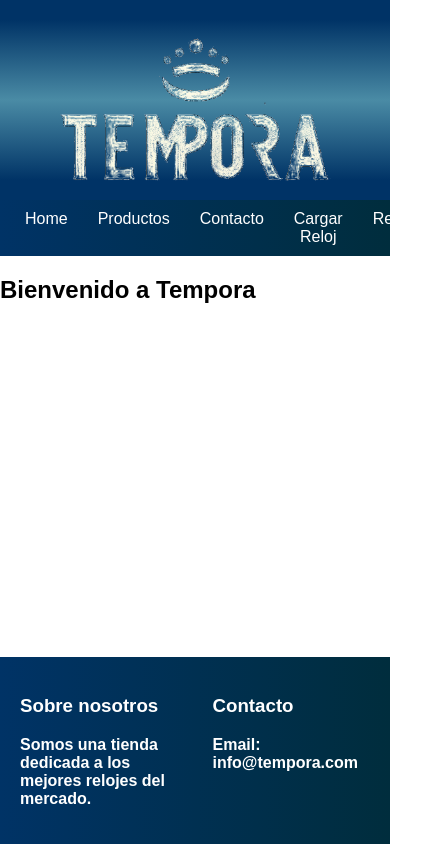
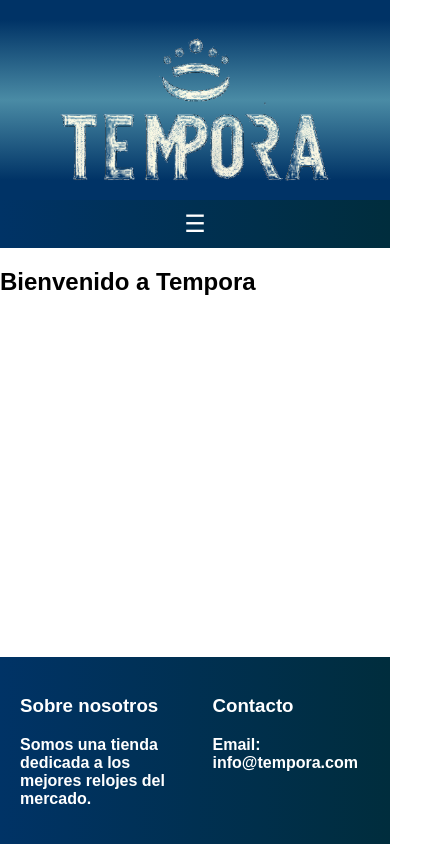
Before and after one commit to nanomelk/tempora, a React (Create React App) app: page / in a window 390 px wide. Shown: the whole page, 447 px wide, since content can reach past the window. Built offline with nearby package versions, Linux system fonts and the light colour scheme.

Commit message:
Mejoras en menu

```diff
--- a/src/App.css
+++ b/src/App.css
@@ -1,4 +1,6 @@
 /* src/App.css */
+
+
 
 html, body {
   margin: 0;
@@ -317,3 +319,59 @@ p {
   background-color: rgba(0, 0, 0, 0.5);
   z-index: 999; /* Below the popup but above other content */
 }
+
+/* Estilos para el Navbar */
+.nav {
+  background: linear-gradient(to right, #003366, #002d3d); /* Gradiente azul marino */
+  padding: 10px;
+  text-align: center;
+  position: relative; /* Asegura que el toggle esté alineado correctamente */
+}
+
+.nav-list {
+  list-style-type: none;
+  padding: 0;
+  margin: 0;
+  display: flex;
+  flex-direction: row;
+  justify-content: center;
+  transition: max-height 0.3s ease-out;
+}
+
+.nav-item {
+  margin: 0 15px;
+}
+
+.nav-item a {
+  color: white;
+  text-decoration: none;
+}
+
+/* Icono para el menú desplegable */
+.nav-toggle {
+  display: none; /* Oculto en pantallas grandes */
+  cursor: pointer;
+  font-size: 24px;
+  color: white;
+}
+
+/* Media Query para pantallas pequeñas (móviles) */
+@media (max-width: 768px) {
+  .nav-list {
+    flex-direction: column;
+    max-height: 0; /* Oculta el menú por defecto */
+    overflow: hidden;
+  }
+
+  .nav-list.open {
+    max-height: 300px; /* Altura máxima cuando está abierto */
+  }
+
+  .nav-toggle {
+    display: block; /* Mostrar el botón en pantallas pequeñas */
+  }
+
+  .nav-item {
+    margin: 10px 0; /* Espacio entre los items en vista móvil */
+  }
+}
--- a/src/components/NavBar.js
+++ b/src/components/NavBar.js
@@ -1,16 +1,29 @@
-// src/components/NavBar.js
-import React from 'react';
+import React, { useState } from 'react';
 import { Link } from 'react-router-dom';
 
 const NavBar = () => {
+    const [isOpen, setIsOpen] = useState(false);
+
+    const toggleMenu = () => {
+        setIsOpen(!isOpen);
+    };
+
+    // Función para cerrar el menú al seleccionar una opción
+    const closeMenu = () => {
+        setIsOpen(false);
+    };
+
     return (
         <nav className="nav">
-            <ul className="nav-list">
-                <li className="nav-item"><Link to="/">Home</Link></li>
-                <li className="nav-item"><Link to="/productos">Productos</Link></li>
-                <li className="nav-item"><Link to="/contacto">Contacto</Link></li>
-                <li className="nav-item"><Link to="/cargar-reloj">Cargar Reloj</Link></li>
-                <li className="nav-item"><Link to="/registro">Registro</Link></li>
+            <div className="nav-toggle" onClick={toggleMenu}>
+                ☰
+            </div>
+            <ul className={`nav-list ${isOpen ? 'open' : ''}`}>
+                <li className="nav-item" onClick={closeMenu}><Link to="/">Home</Link></li>
+                <li className="nav-item" onClick={closeMenu}><Link to="/productos">Productos</Link></li>
+                <li className="nav-item" onClick={closeMenu}><Link to="/contacto">Contacto</Link></li>
+                <li className="nav-item" onClick={closeMenu}><Link to="/cargar-reloj">Cargar Reloj</Link></li>
+                <li className="nav-item" onClick={closeMenu}><Link to="/registro">Registro</Link></li>
             </ul>
         </nav>
     );
```
